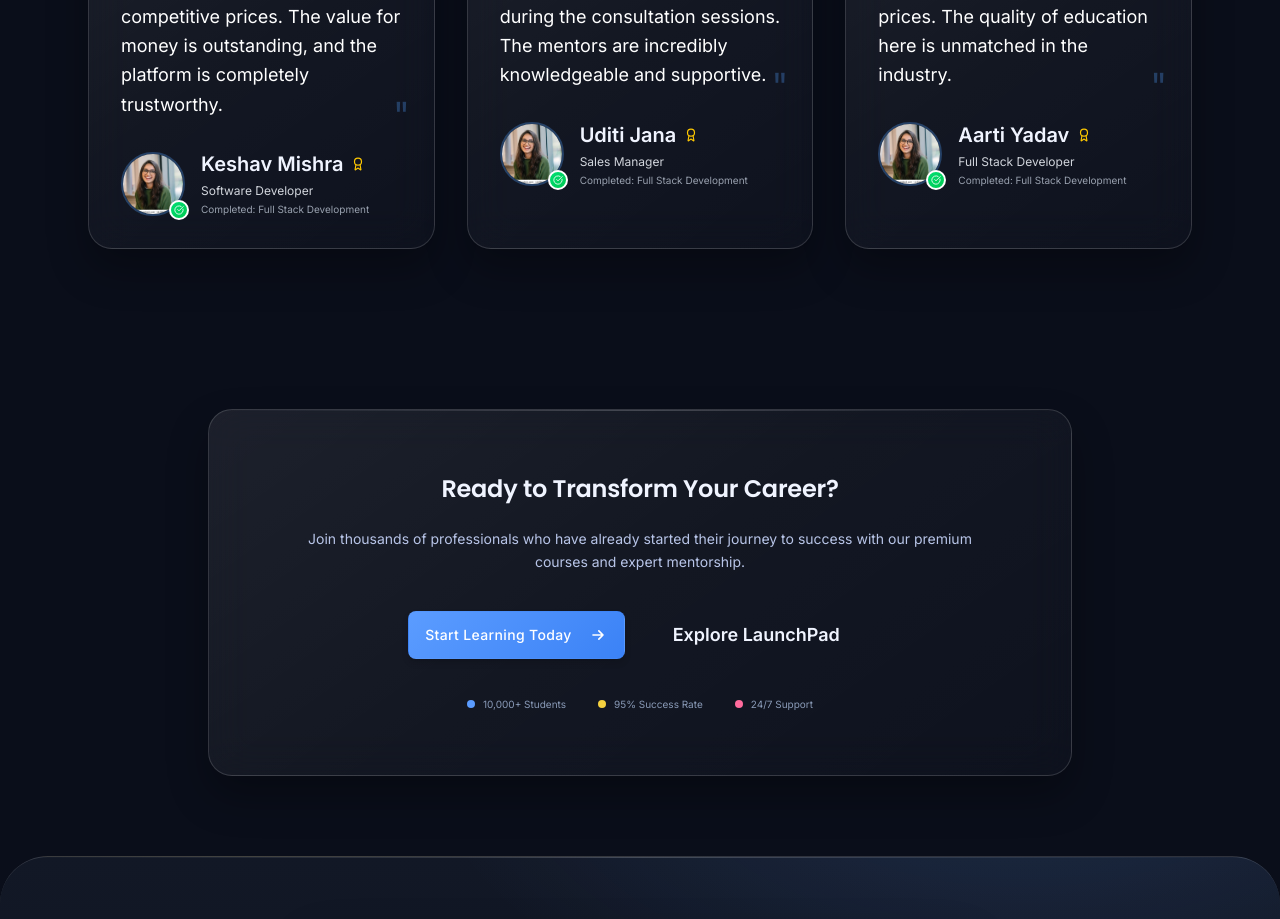
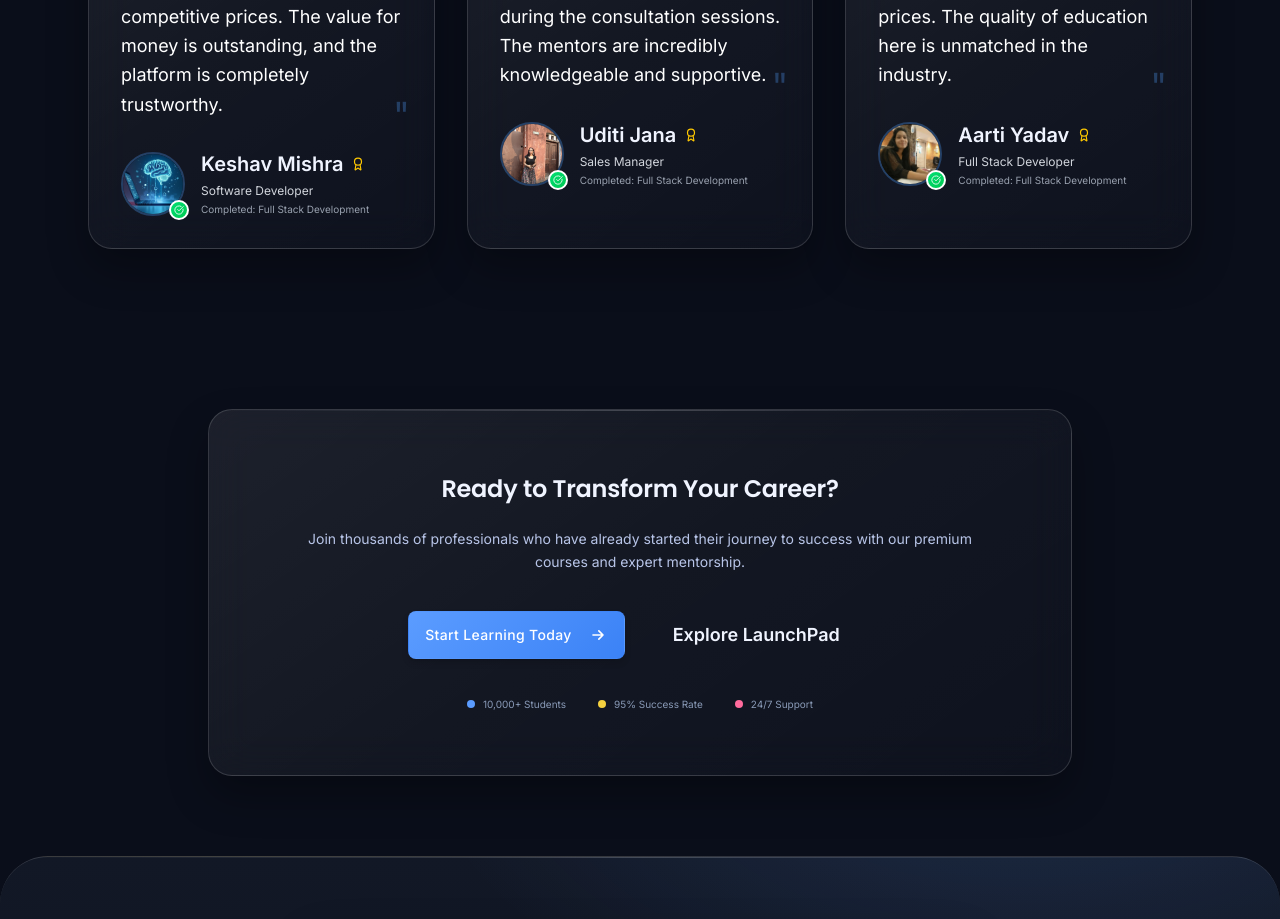
Before and after one commit to Abir-dev/finalLitera, a React (Vite) app in the folder client/: page / in a window 1280 px wide. Shown: the part 3100-4019 px from the top of the page. Built offline with nearby package versions, Linux system fonts and the light colour scheme; no server answers.

Commit message:
made the home page have a respective user image

```diff
--- a/client/src/components/TestimonialCard.jsx
+++ b/client/src/components/TestimonialCard.jsx
@@ -8,7 +8,8 @@ export default function TestimonialCard({
   role = "Student",
   rating = 5,
   verified = true,
-  course = "Full Stack Development"
+  course = "Full Stack Development",
+  img
 }) {
   return (
     <div className="card-premium p-8 group hover-lift relative overflow-hidden">
@@ -54,7 +55,7 @@ export default function TestimonialCard({
         <div className="relative">
           <div className="w-16 h-16 rounded-2xl overflow-hidden border-2 border-blue-400/30 group-hover:border-blue-400/50 transition-colors duration-300">
             <img
-              src={pic7}
+              src={img || pic7}
               alt={name}
               className="w-full h-full object-cover group-hover:scale-110 transition-transform duration-300"
             />
--- a/client/src/pages/Home.jsx
+++ b/client/src/pages/Home.jsx
@@ -19,6 +19,11 @@ import javascriptPic from "../assets/javascript-pic.jpg";
 import reactPic from "../assets/react-pic.jpg";
 import nodePic from "../assets/Node-pic.jpg";
 import fullstackPic from "../assets/FullStack-pic.jpg";
+
+// Testimonial images (use placeholders for now, update when real images are added)
+import uditiImg from "../assets/uditijana.jpg";
+import placeholderImg from "../assets/Ai-pic.jpg";
+import artiImg from "../assets/arti.jpeg";
 
 export default function Home() {
   const [featuredCourses, setFeaturedCourses] = useState([]);
@@ -528,16 +533,19 @@ export default function Home() {
               quote="Exceptional courses at competitive prices. The value for money is outstanding, and the platform is completely trustworthy."
               name="Keshav Mishra"
               role="Software Developer"
+              img={placeholderImg} // Replace with keshav.jpg when available
             />
             <TestimonialCard
               quote="I had an amazing experience during the consultation sessions. The mentors are incredibly knowledgeable and supportive."
               name="Uditi Jana"
               role="Sales Manager"
+              img={uditiImg}
             />
             <TestimonialCard
               quote="Premium courses at the best prices. The quality of education here is unmatched in the industry."
               name="Aarti Yadav"
               role="Full Stack Developer"
+              img={artiImg} // Replace with aarti.jpg when available
             />
           </div>
         </div>
```
Also changed, not shown: client/src/assets/arti.jpeg (added).
